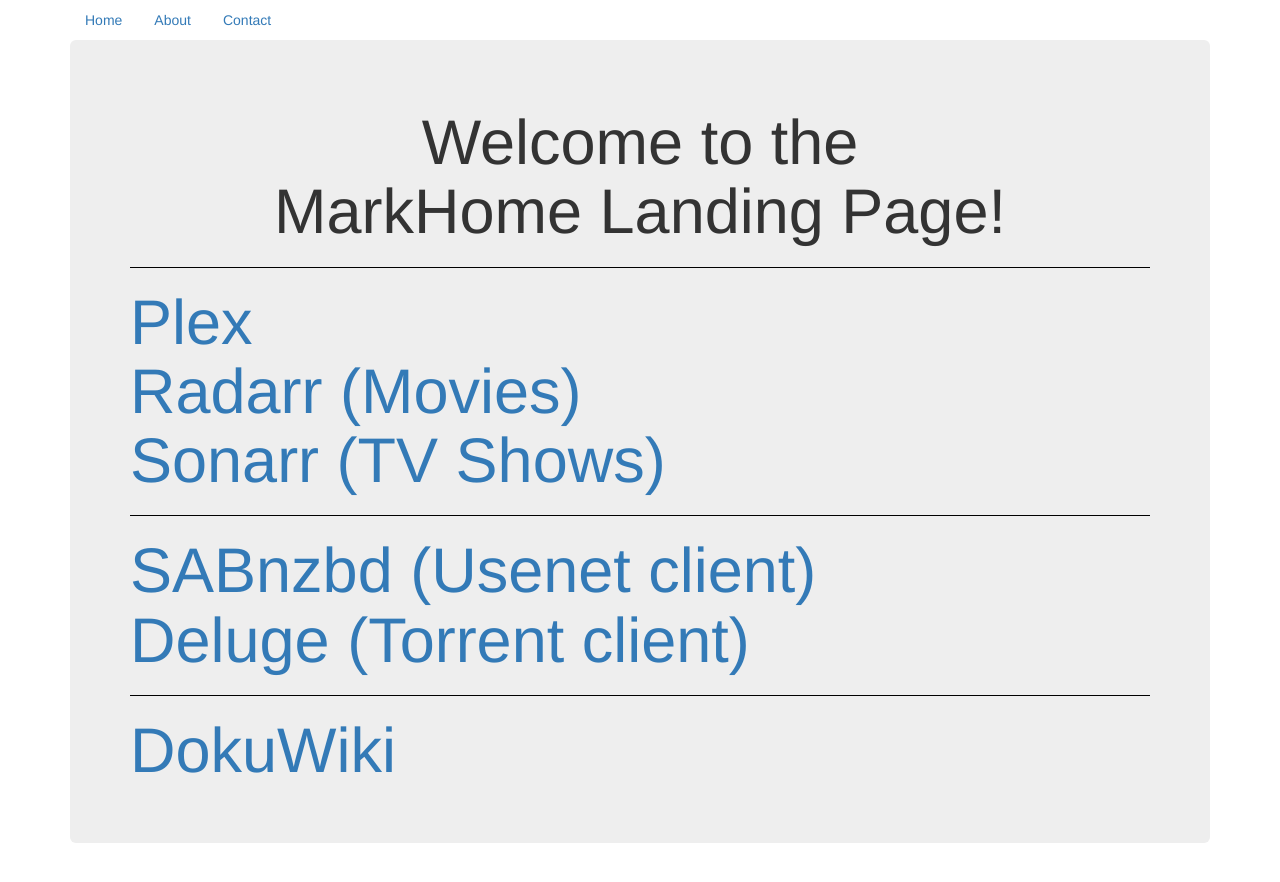
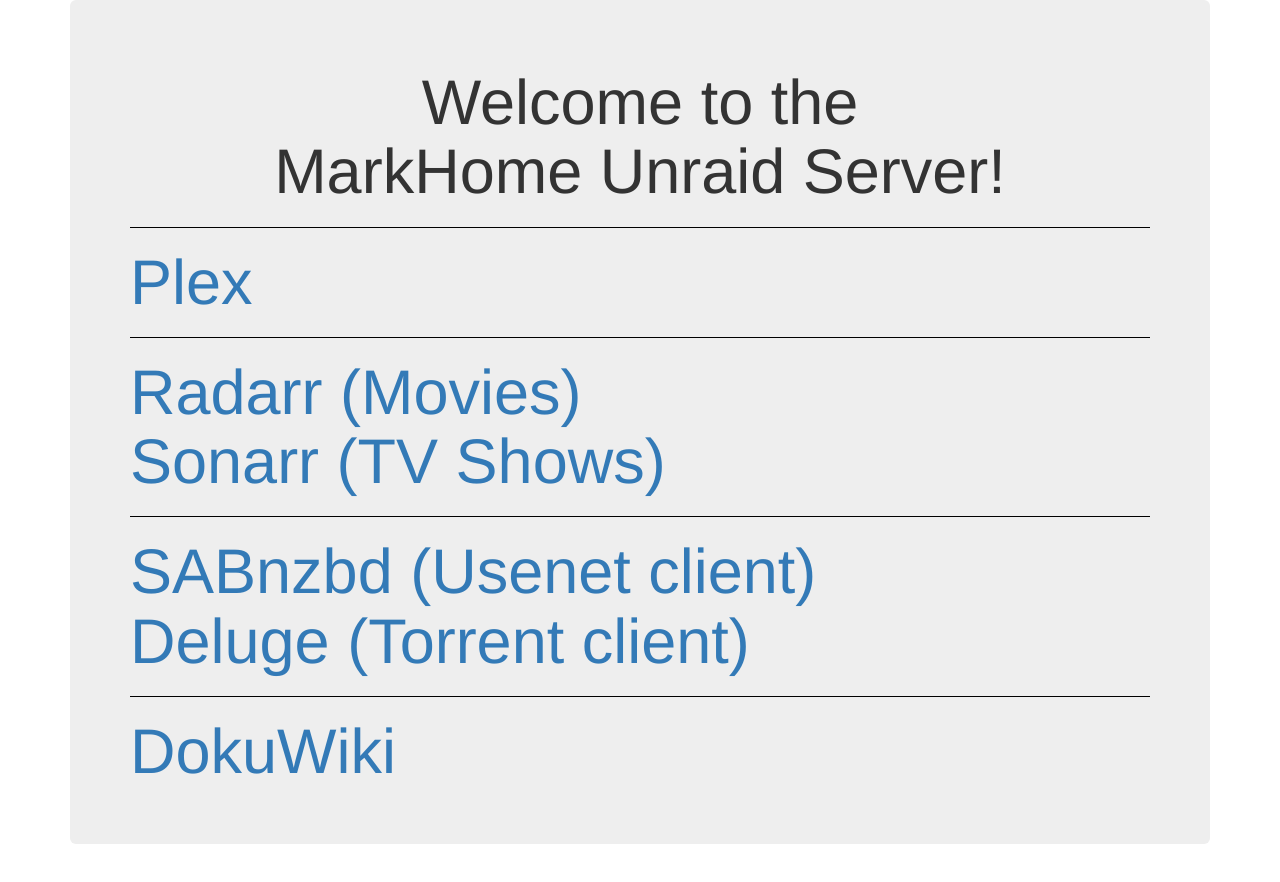
Before and after one commit to Saporous/MarkHomeWebsite, a plain HTML site: page index.html in a window 1280 px wide. Drawn offline with nearby package versions, Linux system fonts and the light colour scheme.

Commit message:
remove header and update links

```diff
--- a/index.html
+++ b/index.html
@@ -12,38 +12,20 @@
 </head>
 <body>
 <div class="container">
-	<div class="header clearfix">
-	<nav>
-		<ul class="nav nav-pills float-right">
-		<li class="nav-item">
-		  <a class="nav-link active" href="#">Home <span class="sr-only">(current)</span></a>
-		</li>
-		<li class="nav-item">
-		  <a class="nav-link" href="#">About</a>
-		</li>
-		<li class="nav-item">
-		  <a class="nav-link" href="#">Contact</a>
-		</li>
-		</ul>
-	</nav>
-	</div>
-
 	<div class="jumbotron">
 	<h1 class="display-3">
-		<center >Welcome to the <br>MarkHome Landing Page!</center>
+		<center >Welcome to the <br>MarkHome Unraid Server!</center>
 		<hr style="border-top: 1px solid #000000"/>
-		<a href="http://unraid.markhome.xyz:32400">Plex</a>			    <br>
+		<a href="http://192.168.1.42:32400/web/index.html">Plex</a>			    <br>
+		<hr style="border-top: 1px solid #000000"/>
 		<a href="http://unraid.markhome.xyz:7878">Radarr (Movies)</a>				<br>
 		<a href="http://unraid.markhome.xyz:8989">Sonarr (TV Shows)</a>				<br>
 		<hr style="border-top: 1px solid #000000"/>
-		<a href="http://192.168.1.42:8080">SABnzbd (Usenet client)</a>		<br>
-		<a href="http://192.168.1.42:8112">Deluge (Torrent client)</a>	<br>
+		<a href="http://unraid.markhome.xyz:8080">SABnzbd (Usenet client)</a>		<br>
+		<a href="http://unraid.markhome.xyz:8112">Deluge (Torrent client)</a>	<br>
 		<hr style="border-top: 1px solid #000000"/>
         <a href="http://unraid.markhome.xyz:8880">DokuWiki</a>	<br>
 	</h1>
-</div>
-
+	</div>
 <div>
-<br>
-</div>
 </body>
```
